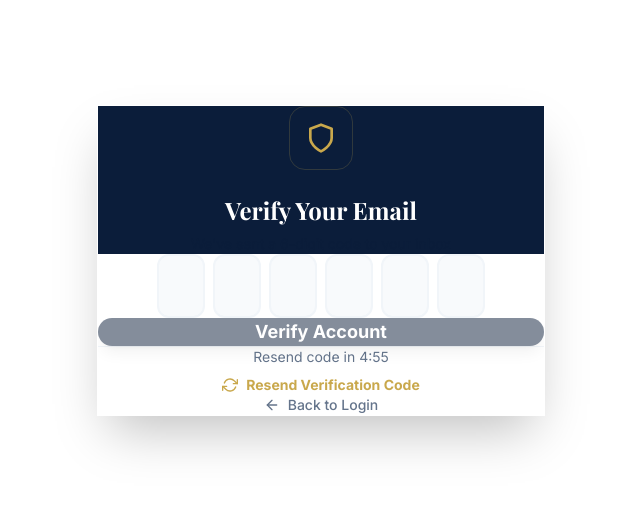
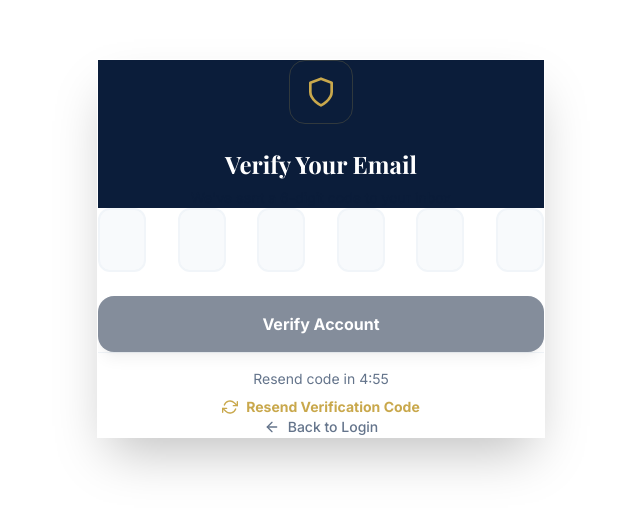
Before and after one commit to n-s-iroagba/netly, a Next.js app in the folder client/: page /auth/verify-email/1 in a window 1280 px wide. Shown: the part 140-652 px from the top of the page, without its empty margins (319-959 px from the left). Built offline with nearby package versions, Linux system fonts and the light colour scheme; no server answers; a web font is replaced by a local one.

Commit message:
fix verify email bug

```diff
--- a/client/app/auth/verify-email/[token]/page.tsx
+++ b/client/app/auth/verify-email/[token]/page.tsx
@@ -148,7 +148,7 @@ export default function VerifyEmailPage() {
         animate={{ opacity: 1, y: 0 }}
         className="w-full max-w-md"
       >
-        <div className="bg-white rounded-3xl shadow-2xl overflow-hidden border border-white/10 relative">
+        <div className="bg-white rounded-3xl shadow-2xl overflow-hidden border border-white/10 relative mb-6">
           {/* Header */}
           <div className="bg-[#0B1D3A] p-10 text-center relative overflow-hidden">
             <div className="absolute top-0 right-0 -mr-8 -mt-8 w-32 h-32 bg-[#C9A84C]/5 rounded-full blur-2xl" />
@@ -161,7 +161,7 @@ export default function VerifyEmailPage() {
             </div>
           </div>
 
-          <div className="p-8 sm:p-12 space-y-10">
+          <div className="p-8 space-y-8">
             {/* Messages */}
             {error && (
               <motion.div
@@ -186,8 +186,8 @@ export default function VerifyEmailPage() {
             )}
 
             {/* OTP Form */}
-            <form onSubmit={handleVerify} className="space-y-10">
-              <div className="flex justify-center gap-2 sm:gap-4" onPaste={handlePaste}>
+            <form onSubmit={handleVerify} className="space-y-8">
+              <div className="flex justify-between gap-2 sm:gap-4" onPaste={handlePaste}>
                 {code.map((digit, index) => (
                   <input
                     key={index}
@@ -206,10 +206,10 @@ export default function VerifyEmailPage() {
               <button
                 type="submit"
                 disabled={isLoading || code.some(d => !d)}
-                className="w-full py-5 bg-[#0B1D3A] text-white rounded-2xl text-lg font-bold shadow-lg shadow-[#0B1D3A]/20 hover:bg-[#132d54] transition-all active:scale-[0.98] disabled:opacity-50 disabled:cursor-not-allowed flex items-center justify-center gap-2"
+                className="w-full mt-6 py-4 bg-[#0B1D3A] text-white rounded-2xl font-bold shadow-lg shadow-[#0B1D3A]/20 hover:bg-[#132d54] transition-all active:scale-[0.98] disabled:opacity-50 disabled:cursor-not-allowed flex items-center justify-center gap-2"
               >
                 {isLoading ? (
-                  <FiRefreshCw className="w-6 h-6 animate-spin" />
+                  <FiRefreshCw className="w-5 h-5 animate-spin" />
                 ) : (
                   "Verify Account"
                 )}
@@ -217,7 +217,7 @@ export default function VerifyEmailPage() {
             </form>
 
             {/* Footer Actions */}
-            <div className="space-y-6 pt-6 border-t border-slate-100">
+            <div className="space-y-6 pt-4 border-t border-slate-100">
               <div className="flex flex-col items-center gap-2">
                 <span className="text-sm text-slate-500">
                   {canResend ? "Didn't receive the code?" : `Resend code in ${formatTime(timeLeft)}`}
```
